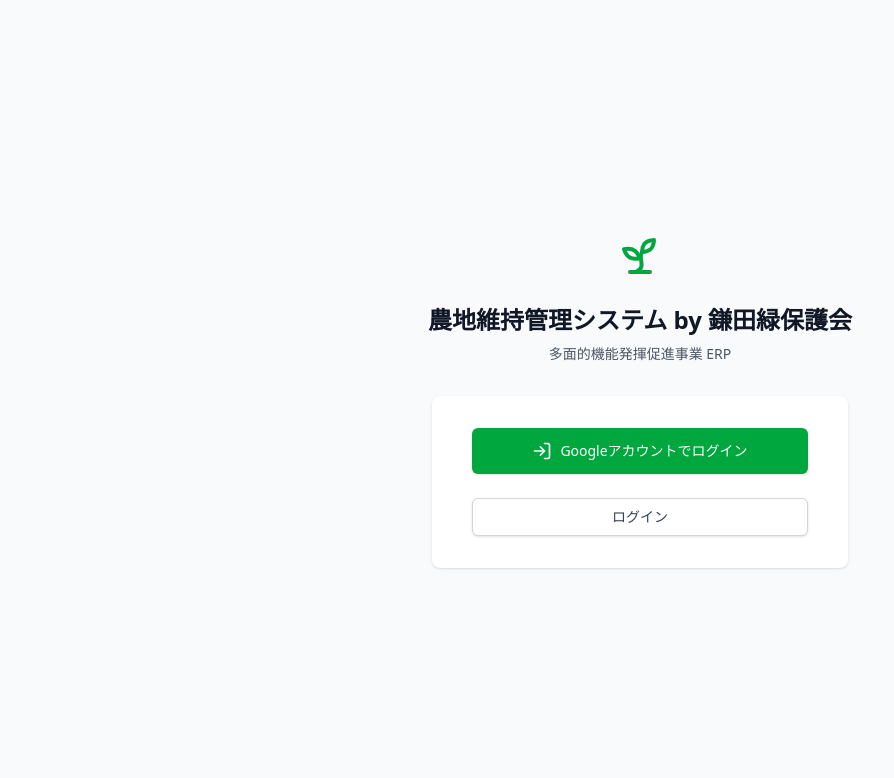
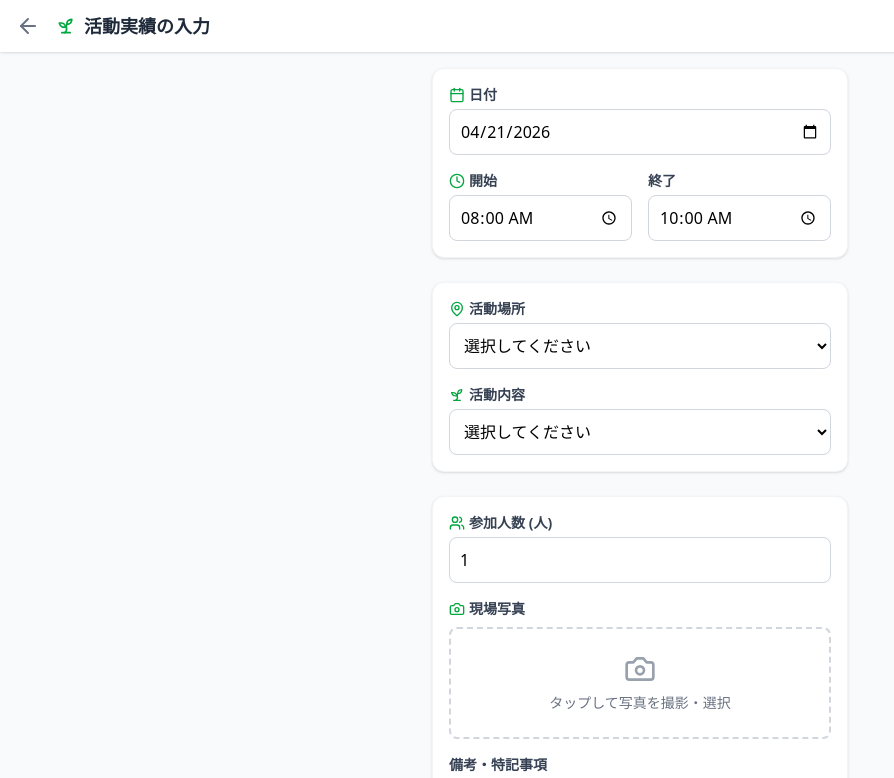
Before and after one commit to taro-saiki-koyusha/tamokuteki_kinouhakki_sokushin_erp, a React (Vite) app in the folder frontend/: page /activity-form in a window 1280 px wide. Before the commit this address led to /. Shown: the top 778 px of the page, without its empty margins (0-894 px from the left). Built offline with nearby package versions, Linux system fonts and the light colour scheme.

Commit message:
実績入力画面

```diff
--- a/frontend/src/App.jsx
+++ b/frontend/src/App.jsx
@@ -2,6 +2,7 @@ import React from 'react';
 import { BrowserRouter as Router, Routes, Route, Navigate } from 'react-router-dom';
 import { Login } from './pages/Login';
 import { Dashboard } from './pages/Dashboard';
+import { ActivityForm } from './pages/ActivityForm'; // ← 追加：新しい画面をインポート
 
 function App() {
   return (
@@ -9,6 +10,7 @@ function App() {
       <Routes>
         <Route path="/" element={<Login />} />
         <Route path="/dashboard" element={<Dashboard />} />
+        <Route path="/activity-form" element={<ActivityForm />} /> {/* ← 追加：URLと画面を紐付け */}
         <Route path="*" element={<Navigate to="/" replace />} />
       </Routes>
     </Router>
--- /dev/null
+++ b/frontend/src/pages/ActivityForm.jsx
@@ -0,0 +1,190 @@
+import React, { useState } from 'react';
+import { useNavigate } from 'react-router-dom';
+import { ArrowLeft, Camera, Save, MapPin, Clock, Calendar, Users, Sprout } from 'lucide-react';
+
+export const ActivityForm = () => {
+  const navigate = useNavigate();
+  // フォームの入力データを管理する状態（State）
+  const [formData, setFormData] = useState({
+    date: new Date().toISOString().split('T')[0], // 今日の日付を初期値に
+    startTime: '08:00',
+    endTime: '10:00',
+    location: '',
+    activityType: '',
+    participants: 1,
+    memo: ''
+  });
+
+  const handleChange = (e) => {
+    const { name, value } = e.target;
+    setFormData({ ...formData, [name]: value });
+  };
+
+  const handleSubmit = (e) => {
+    e.preventDefault();
+    // TODO: ここでFirebaseなどのデータベースに保存する処理を書きます
+    console.log('保存するデータ:', formData);
+    alert('実績を保存しました！');
+    navigate('/dashboard'); // 保存後にダッシュボードへ戻る
+  };
+
+  return (
+    <div className="min-h-screen bg-gray-50 pb-20">
+      {/* ヘッダー */}
+      <header className="bg-white shadow-sm px-4 py-3 flex items-center sticky top-0 z-10">
+        <button
+          onClick={() => navigate('/dashboard')}
+          className="mr-4 text-gray-500 hover:text-gray-700"
+        >
+          <ArrowLeft size={24} />
+        </button>
+        <h1 className="text-lg font-bold text-gray-800 flex items-center">
+          <Sprout className="w-5 h-5 mr-2 text-green-600" />
+          活動実績の入力
+        </h1>
+      </header>
+
+      {/* 入力フォーム */}
+      <main className="p-4 max-w-md mx-auto">
+        <form onSubmit={handleSubmit} className="space-y-6">
+
+          {/* 日時入力 */}
+          <div className="bg-white p-4 rounded-xl shadow-sm border border-gray-100 space-y-4">
+            <div>
+              <label className="flex items-center text-sm font-bold text-gray-700 mb-1">
+                <Calendar className="w-4 h-4 mr-1 text-green-600" /> 日付
+              </label>
+              <input
+                type="date"
+                name="date"
+                value={formData.date}
+                onChange={handleChange}
+                className="w-full border border-gray-300 rounded-lg p-2.5 focus:ring-2 focus:ring-green-500 focus:border-green-500"
+                required
+              />
+            </div>
+            <div className="flex space-x-4">
+              <div className="flex-1">
+                <label className="flex items-center text-sm font-bold text-gray-700 mb-1">
+                  <Clock className="w-4 h-4 mr-1 text-green-600" /> 開始
+                </label>
+                <input
+                  type="time"
+                  name="startTime"
+                  value={formData.startTime}
+                  onChange={handleChange}
+                  className="w-full border border-gray-300 rounded-lg p-2.5 focus:ring-2 focus:ring-green-500 focus:border-green-500"
+                  required
+                />
+              </div>
+              <div className="flex-1">
+                <label className="flex items-center text-sm font-bold text-gray-700 mb-1">
+                  終了
+                </label>
+                <input
+                  type="time"
+                  name="endTime"
+                  value={formData.endTime}
+                  onChange={handleChange}
+                  className="w-full border border-gray-300 rounded-lg p-2.5 focus:ring-2 focus:ring-green-500 focus:border-green-500"
+                  required
+                />
+              </div>
+            </div>
+          </div>
+
+          {/* 場所・内容入力 */}
+          <div className="bg-white p-4 rounded-xl shadow-sm border border-gray-100 space-y-4">
+            <div>
+              <label className="flex items-center text-sm font-bold text-gray-700 mb-1">
+                <MapPin className="w-4 h-4 mr-1 text-green-600" /> 活動場所
+              </label>
+              <select
+                name="location"
+                value={formData.location}
+                onChange={handleChange}
+                className="w-full border border-gray-300 rounded-lg p-2.5 focus:ring-2 focus:ring-green-500 focus:border-green-500 bg-white"
+                required
+              >
+                <option value="">選択してください</option>
+                <option value="鎌田排水機場用地">鎌田排水機場用地</option>
+                <option value="内郷地区水路">内郷地区水路</option>
+                <option value="その他">その他</option>
+              </select>
+            </div>
+            <div>
+              <label className="flex items-center text-sm font-bold text-gray-700 mb-1">
+                <Sprout className="w-4 h-4 mr-1 text-green-600" /> 活動内容
+              </label>
+              <select
+                name="activityType"
+                value={formData.activityType}
+                onChange={handleChange}
+                className="w-full border border-gray-300 rounded-lg p-2.5 focus:ring-2 focus:ring-green-500 focus:border-green-500 bg-white"
+                required
+              >
+                <option value="">選択してください</option>
+                <option value="共同活動（草刈り）">共同活動（草刈り）</option>
+                <option value="泥上げ・清掃">泥上げ・清掃</option>
+                <option value="農道補修">農道補修</option>
+                <option value="その他">その他</option>
+              </select>
+            </div>
+          </div>
+
+          {/* 参加人数・写真・メモ */}
+          <div className="bg-white p-4 rounded-xl shadow-sm border border-gray-100 space-y-4">
+            <div>
+              <label className="flex items-center text-sm font-bold text-gray-700 mb-1">
+                <Users className="w-4 h-4 mr-1 text-green-600" /> 参加人数 (人)
+              </label>
+              <input
+                type="number"
+                name="participants"
+                min="1"
+                value={formData.participants}
+                onChange={handleChange}
+                className="w-full border border-gray-300 rounded-lg p-2.5 focus:ring-2 focus:ring-green-500 focus:border-green-500"
+                required
+              />
+            </div>
+
+            <div>
+              <label className="flex items-center text-sm font-bold text-gray-700 mb-2">
+                <Camera className="w-4 h-4 mr-1 text-green-600" /> 現場写真
+              </label>
+              <div className="border-2 border-dashed border-gray-300 rounded-lg p-6 flex flex-col items-center justify-center text-gray-500 hover:bg-gray-50 hover:border-green-500 cursor-pointer transition-colors">
+                <Camera size={32} className="mb-2 text-gray-400" />
+                <span className="text-sm">タップして写真を撮影・選択</span>
+                <input type="file" accept="image/*" className="hidden" />
+              </div>
+            </div>
+
+            <div>
+              <label className="flex items-center text-sm font-bold text-gray-700 mb-1">
+                備考・特記事項
+              </label>
+              <textarea
+                name="memo"
+                value={formData.memo}
+                onChange={handleChange}
+                rows="3"
+                className="w-full border border-gray-300 rounded-lg p-2.5 focus:ring-2 focus:ring-green-500 focus:border-green-500"
+                placeholder="機材の故障などがあれば記入..."
+              ></textarea>
+            </div>
+          </div>
+
+          {/* 保存ボタン */}
+          <button
+            type="submit"
+            className="w-full flex items-center justify-center py-4 px-4 border border-transparent rounded-xl shadow-sm text-lg font-bold text-white bg-green-600 hover:bg-green-700 focus:outline-none focus:ring-2 focus:ring-offset-2 focus:ring-green-500 active:scale-95 transition-transform"
+          >
+            <Save className="mr-2 h-6 w-6" />
+            実績を登録する
+          </button>
+        </form>
+      </main>
+    </div>
+  );
+};
--- a/frontend/src/pages/Dashboard.jsx
+++ b/frontend/src/pages/Dashboard.jsx
@@ -35,7 +35,7 @@ export const Dashboard = () => {
       {/* ヘッダーエリア */}
       <header className="bg-white shadow-sm px-4 py-3 flex justify-between items-center sticky top-0 z-10">
         <div className="flex items-center">
-          {/* ロゴ画像（public/logo.png を参照） */}
+          {/* ロゴ画像（lucide-reactのSproutを使用） */}
           <Sprout className="w-8 h-8 mr-2 text-green-600" />
           <h1 className="text-lg font-bold text-gray-800">
             農地維持管理システム by 鎌田緑保護会
@@ -53,7 +53,10 @@ export const Dashboard = () => {
       {/* メインコンテンツ */}
       <main className="p-4 max-w-md mx-auto">
         {/* 新規実績入力ボタン */}
-        <button className="w-full mb-6 bg-white border-2 border-dashed border-gray-300 rounded-xl p-6 text-center text-gray-600 hover:bg-gray-50 hover:border-green-500 hover:text-green-600 transition-all flex flex-col items-center justify-center group">
+        <button
+          onClick={() => navigate('/activity-form')}
+          className="w-full mb-6 bg-white border-2 border-dashed border-gray-300 rounded-xl p-6 text-center text-gray-600 hover:bg-gray-50 hover:border-green-500 hover:text-green-600 transition-all flex flex-col items-center justify-center group"
+        >
           <div className="bg-gray-100 p-3 rounded-full mb-2 group-hover:bg-green-100 transition-colors">
             <Plus className="h-6 w-6 text-gray-400 group-hover:text-green-600" />
           </div>
@@ -93,7 +96,10 @@ export const Dashboard = () => {
                 </div>
               </div>
 
-              <button className="mt-4 w-full bg-green-600 text-white font-bold py-2 rounded-lg hover:bg-green-700 transition-colors text-sm">
+              <button
+                onClick={() => navigate('/activity-form')}
+                className="mt-4 w-full bg-green-600 text-white font-bold py-2 rounded-lg hover:bg-green-700 transition-colors text-sm"
+              >
                 この活動の実績を入力
               </button>
             </div>
```
